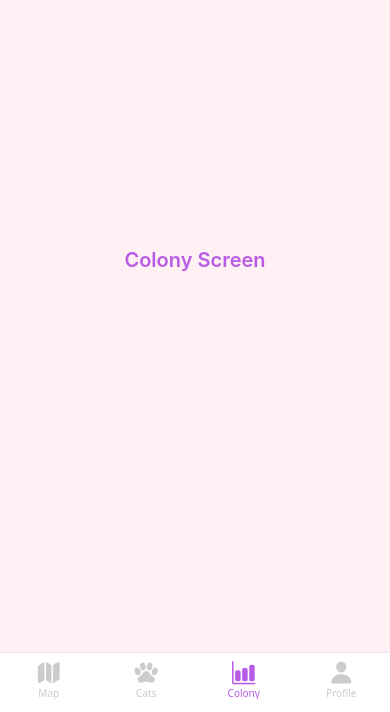
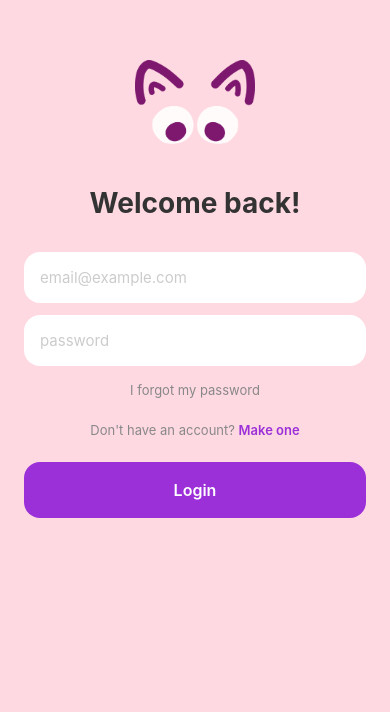
Before and after one commit to ayzaax/feramap, a React Native app: screen /Colony in a window 390 px wide. Shown: the part 132-844 px from the top of the page. Built offline with nearby package versions, Linux system fonts and the light colour scheme.

Commit message:
feat: add login screen with cat drawing

```diff
--- a/App.js
+++ b/App.js
@@ -1,12 +1,20 @@
+import { useState } from 'react';
 import { NavigationContainer } from '@react-navigation/native';
 import { SafeAreaProvider } from 'react-native-safe-area-context';
 import TabNavigator from './src/navigation/TabNavigator';
+import LoginScreen from './src/screens/LoginScreen';
 
 export default function App() {
+  const [isLoggedIn, setIsLoggedIn] = useState(false);
+
   return (
     <SafeAreaProvider>
       <NavigationContainer>
-        <TabNavigator />
+        {isLoggedIn ? (
+          <TabNavigator />
+        ) : (
+          <LoginScreen onLogin={() => setIsLoggedIn(true)} />
+        )}
       </NavigationContainer>
     </SafeAreaProvider>
   );
--- a/package.json
+++ b/package.json
@@ -13,6 +13,7 @@
     "@react-navigation/bottom-tabs": "^7.18.3",
     "@react-navigation/native": "^7.3.4",
     "expo": "~54.0.34",
+    "expo-linear-gradient": "~15.0.8",
     "expo-status-bar": "~3.0.9",
     "react": "19.1.0",
     "react-native": "0.81.5",
--- /dev/null
+++ b/src/screens/LoginScreen.js
@@ -0,0 +1,150 @@
+import { useState } from 'react' ;
+import {
+     View,
+  Text,
+  TextInput,
+  TouchableOpacity,
+  StyleSheet,
+  Image,
+  KeyboardAvoidingView,
+  Platform,
+  ScrollView,
+} from 'react-native' ;
+
+export default function LoginScreen({ onLogin }) {
+  const [email, setEmail] = useState('');
+  const [password, setPassword] = useState('');
+
+  const handleLogin = () => {
+    onLogin(); // this switches to the tab bar
+  };
+
+    return (
+        <KeyboardAvoidingView
+        style={styles.container}
+        behavior={Platform.OS === 'ios' ? 'padding' : 'height'}
+        >
+            <ScrollView contentContainerStyle={styles.scroll}>
+              {/* cat illustration */}
+              <View style={styles.catContainer}>
+                <Image source={require('../../assets/cat-logo.png')}
+                style={styles.catImage}
+                />
+              </View>
+
+              {/* welcome text */}
+              <Text style={styles.title}>Welcome back!</Text>
+
+              {/* email input */}
+              <TextInput
+                style={styles.input}
+                placeholder="email@example.com"
+                placeholderTextColor="#ccc"
+                value={email}
+                onChangeText={setEmail}
+                keyboardType="email-address"
+                autoCapitalize="none"
+                />
+
+              {/* password input */}
+              <TextInput
+                style={styles.input}
+                placeholder="password"
+                placeholderTextColor="#ccc"
+                value={password}
+                onChangeText={setPassword}
+                secureTextEntry
+                />
+
+              {/* forgot password */}
+                <TouchableOpacity>
+                <Text style={styles.forgotText}>I forgot my password</Text>
+                </TouchableOpacity>
+
+                {/* sign up link */}
+        <View style={styles.signupRow}>
+          <Text style={styles.signupText}>Don't have an account? </Text>
+          <TouchableOpacity>
+            <Text style={styles.signupLink}>Make one</Text>
+          </TouchableOpacity>
+        </View>
+
+              {/* login button */}
+              <TouchableOpacity style={styles.loginButton} onPress={handleLogin}>
+                <Text style={styles.loginButtonText}>Login</Text>
+              </TouchableOpacity>
+
+
+        </ScrollView>
+    </KeyboardAvoidingView>
+    );
+}
+
+const styles = StyleSheet.create({
+  container: {
+    flex: 1,
+    backgroundColor: '#FFD9E2',
+  },
+  scroll: {
+    flexGrow: 1,
+    alignItems: 'center',
+    justifyContent: 'center',
+    padding: 24,
+  },
+  catContainer: {
+    marginBottom: 24,
+  },
+  catImage: {
+    width: 120,
+    height: 120,
+    resizeMode: 'contain',
+  },
+  title: {
+    fontSize: 28,
+    fontWeight: '700',
+    color: '#333',
+    marginBottom: 32,
+  },
+  input: {
+    width: '100%',
+    backgroundColor: '#fff',
+    borderRadius: 16,
+    padding: 16,
+    fontSize: 15,
+    marginBottom: 12,
+    color: '#333',
+  },
+  forgotText: {
+    color: '#888',
+    fontSize: 13,
+    marginBottom: 24,
+    marginTop: 4,
+  },
+  loginButton: {
+    width: '100%',
+    backgroundColor: '#9B30D9',
+    borderRadius: 16,
+    padding: 18,
+    alignItems: 'center',
+    marginBottom: 20,
+    marginTop: 24,
+  },
+  loginButtonText: {
+    color: '#fff',
+    fontSize: 16,
+    fontWeight: '600',
+  },
+  signupRow: {
+    flexDirection: 'row',
+    alignItems: 'center',
+  },
+  signupText: {
+    color: '#888',
+    fontSize: 13,
+  },
+  signupLink: {
+    color: '#9B30D9',
+    fontSize: 13,
+    fontWeight: '600',
+  },
+});
```
Also changed, not shown: assets/cat-logo.png (added), 1 other file (tests, documents, lock files or other folders).
